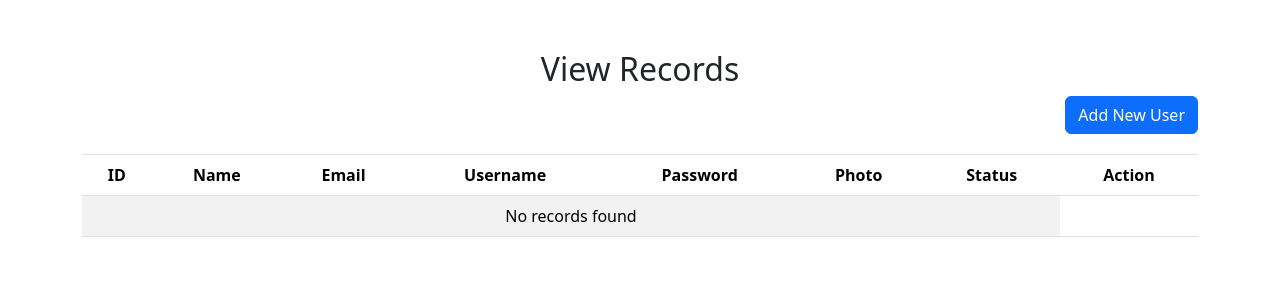
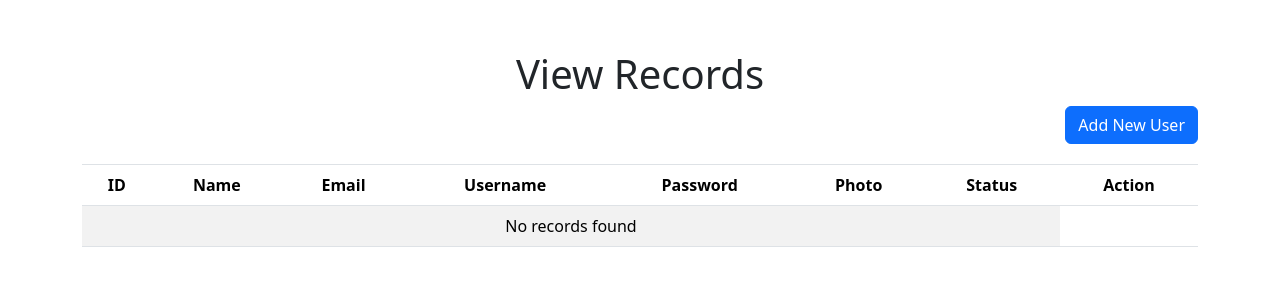
Before and after one commit to jaygajipara1011/Form-With-CRUD-AJAX, a PHP site: page / in a window 1280 px wide. Shown: the top 300 px of the page. Run offline with PHP 8.4, Linux system fonts and the light colour scheme; data that the repository does not hold is empty.

Commit message:
h1 tag add

```diff
--- a/index.php
+++ b/index.php
@@ -87,7 +87,7 @@ $result = mysqli_query($conn, "SELECT * FROM users LIMIT $starting_limit, $resul
 
 <body>
     <div class="container">
-        <h2 class="text-center">View Records</h2>
+        <h1 class="text-center">View Records</h1>
 
         <!-- Admin-only button to add new user -->
         <div class="d-flex justify-content-end">
```
